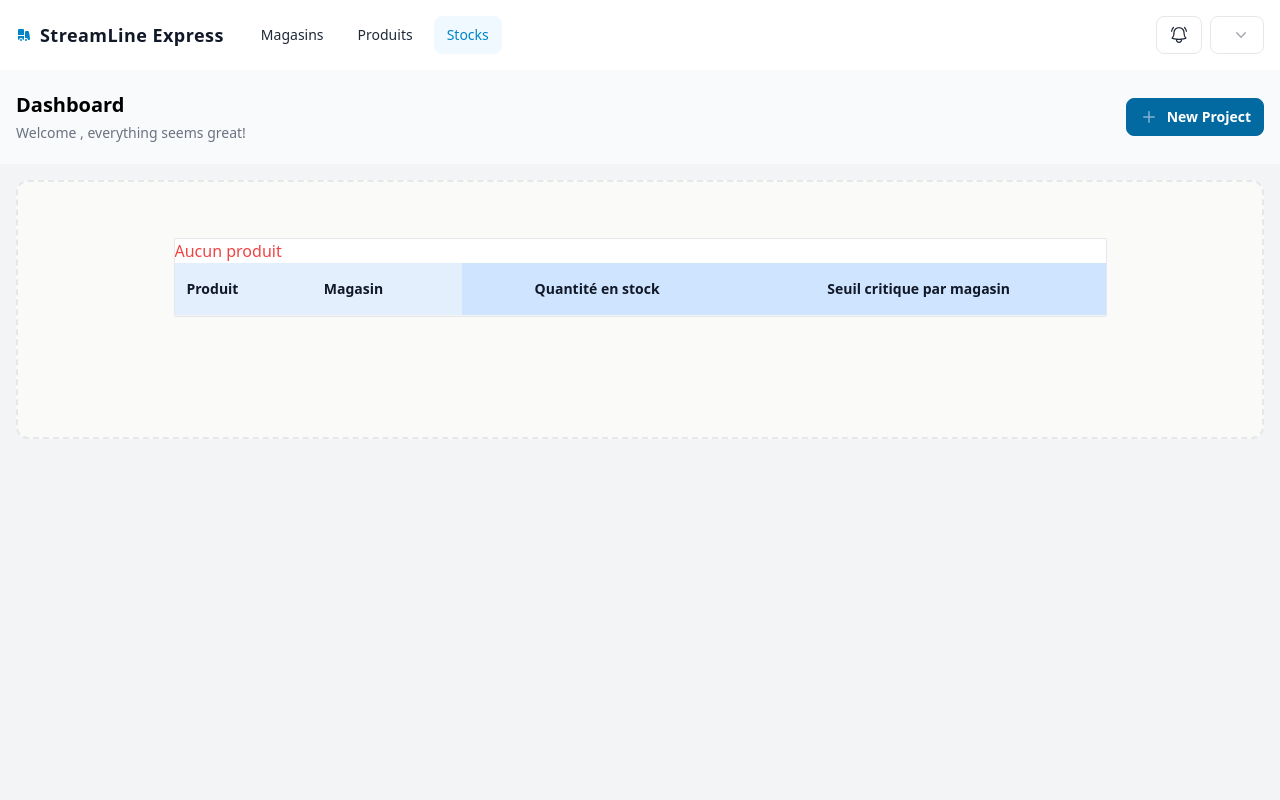
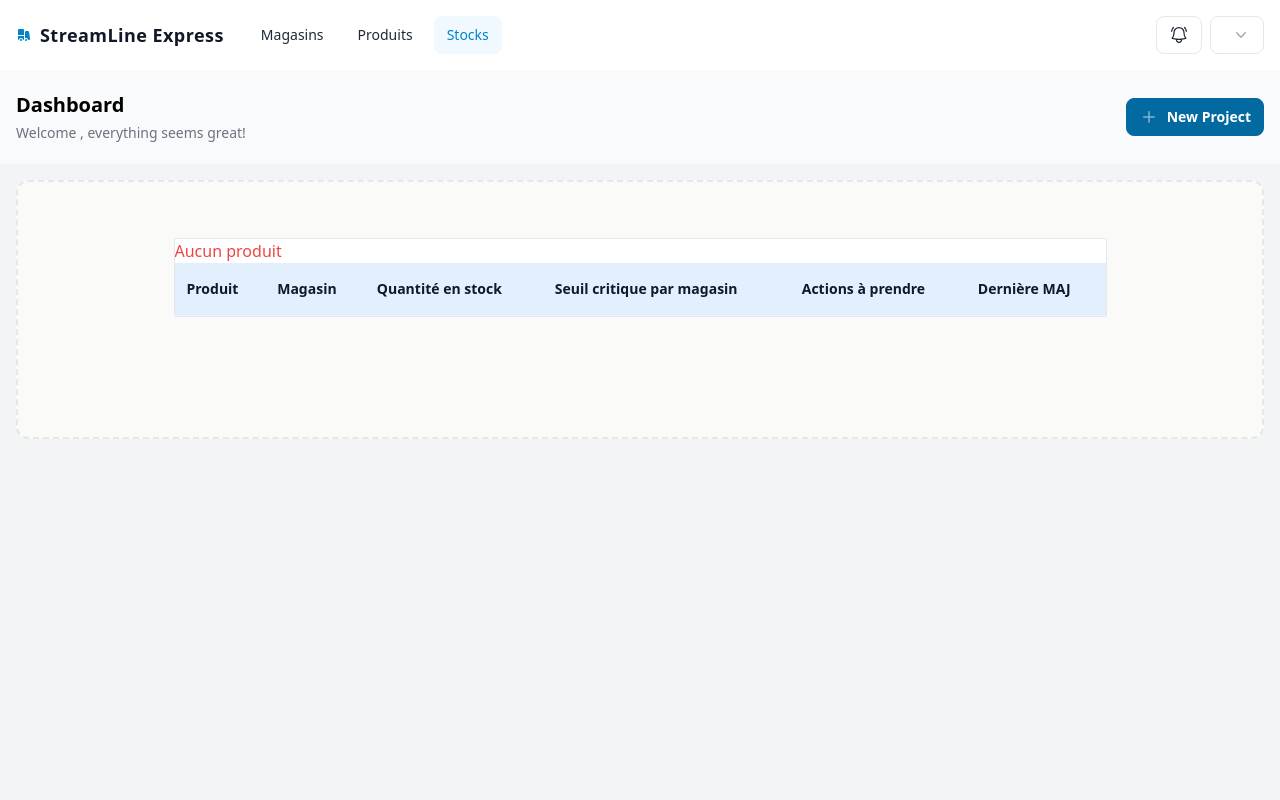
Before and after one commit to Armagad1972/DocString_PortFolio, a Django app: page /stocks/ in a window 1280 px wide. Run offline with Django 5.2, Linux system fonts and the light colour scheme; the visitor is signed in with stand-in values (Sample User, id 1); lists and menus that the app fills with data are empty; some libraries are stand-ins or nearby versions.

Commit message:
Commit complete

```diff
--- a/DocString_PortFolio/settings.py
+++ b/DocString_PortFolio/settings.py
@@ -46,6 +46,7 @@ INSTALLED_APPS = [
     'tailwind',
     'theme',
     'widget_tweaks',
+    'chartjs',
     'accounts.apps.AccountsConfig',
     'django_countries'
 ]
--- a/accounts/models.py
+++ b/accounts/models.py
@@ -147,7 +147,7 @@ class Produit(models.Model):
     def save(self, *args, **kwargs):
         if not self.slug:
             self.slug = slugify(self.nom)
-            super().save(*args, **kwargs)
+        super().save(*args, **kwargs)
 
 
 class Stock(models.Model):
@@ -155,18 +155,15 @@ class Stock(models.Model):
     magasin = models.ForeignKey(to=Magasin, verbose_name="magasin", on_delete=models.RESTRICT, related_name="stock")
     quantite = models.IntegerField(
         verbose_name="quantité",
-        validators=[MinValueValidator(0)]
     )
     seuil = models.IntegerField(
         verbose_name="seuil",
-        default=0,
-        validators=[MinValueValidator(0)]
     )
     alerte = models.BooleanField(
         verbose_name="alerte",
         default=False
     )
-    date = models.DateTimeField(auto_now_add=True)
+    date = models.DateTimeField(auto_now=True)
 
     def __str__(self):
         return f"{self.produit} - {self.magasin}-{self.quantite}"
@@ -182,7 +179,9 @@ class Stock(models.Model):
     def save(self, *args, **kwargs):
         if self.quantite < self.seuil:
             self.alerte = True
-            super().save(*args, **kwargs)
+        else:
+            self.alerte = False
+        super().save(*args, **kwargs)
 
 
 class Mouvements(models.Model):
--- a/accounts/resources.py
+++ b/accounts/resources.py
@@ -20,3 +20,5 @@ class ProduitResource(resources.ModelResource):
 class StockResource(resources.ModelResource):
     class Meta:
         model = Stock
+        import_id_fields = ['id']
+        fields = ['id', 'produit', 'magasin', 'quantite', 'seuil']
--- a/accounts/views.py
+++ b/accounts/views.py
@@ -116,7 +116,7 @@ class MagasinListView(LoginRequiredMixin, ListView):
 
     def get_paginate_by(self, queryset):
         # Dynamically set items per page, e.g., based on a query parameter
-        return self.request.GET.get('items_per_page', 5)
+        return self.request.GET.get('items_per_page', 12)
 
 
 class MagasinUpdateView(UpdateView):
@@ -180,7 +180,7 @@ class ProduitsListView(LoginRequiredMixin, ListView):
 
     def get_paginate_by(self, queryset):
         # Dynamically set items per page, e.g., based on a query parameter
-        return self.request.GET.get('items_per_page', 5)
+        return self.request.GET.get('items_per_page', 12)
 
 
 class ProduitUpdateView(UpdateView):
@@ -239,9 +239,9 @@ class StocksListView(LoginRequiredMixin, ListView):
             magasins = Magasin.objects.filter(societe=soc)
             return Stock.objects.filter(magasin__in=magasins).order_by(*self.ordering)
         else:
-            mag = Magasin.objects.filter(users=self.request.user).first()
-            return Stock.objects.filter(magasin=mag).order_by(*self.ordering)
+            mag = Magasin.objects.filter(users=self.request.user)
+            return Stock.objects.filter(magasin__in=mag).order_by(*self.ordering)
 
     def get_paginate_by(self, queryset):
         # Dynamically set items per page, e.g., based on a query parameter
-        return self.request.GET.get('items_per_page', 7)
+        return self.request.GET.get('items_per_page', 12)
--- a/templates/stock.html
+++ b/templates/stock.html
@@ -28,14 +28,24 @@
                         Magasin
                     </th>
                     <th
-                            class="bg-blue-200/75 px-3 py-4 text-center font-semibold border-l-1 border-dotted border-gray-800 text-gray-900 dark:bg-gray-700/25 dark:text-gray-50"
+                            class="bg-blue-100/75 px-3 py-4 text-left font-semibold text-gray-900 dark:bg-gray-700/25 dark:text-gray-50"
                     >
                         Quantité en stock
                     </th>
                     <th
-                            class="bg-blue-200/75 px-3 py-4 text-center font-semibold border-l-1 border-dotted border-gray-800 text-gray-900 dark:bg-gray-700/25 dark:text-gray-50"
+                            class="bg-blue-100/75 px-3 py-4 text-left font-semibold text-gray-900 dark:bg-gray-700/25 dark:text-gray-50"
                     >
                         Seuil critique par magasin
+                    </th>
+                    <th
+                            class="bg-blue-100/75 px-3 py-4 text-left font-semibold text-gray-900 dark:bg-gray-700/25 dark:text-gray-50"
+                    >
+                        Actions à prendre
+                    </th>
+                    <th
+                            class="bg-blue-100/75 px-3 py-4 text-left font-semibold text-gray-900 dark:bg-gray-700/25 dark:text-gray-50"
+                    >
+                        Dernière MAJ
                     </th>
                 </tr>
                 </thead>
@@ -45,8 +55,8 @@
                 <tbody>
                 {% for stock in stocks %}
                     <tr class="border-b border-gray-100 dark:border-gray-700/50">
-                        <td class="p-3 text-center">
-                            {{ stock.produit }}
+                        <td class="p-3">
+                            {{ stock.produit.ean }} - {{ stock.produit.nom }}
                         </td>
                         <td class="p-3">
                             {{ stock.magasin }}
@@ -57,14 +67,21 @@
                         <td class="p-3 text-gray-500 dark:text-gray-400">
                             {{ stock.seuil }}
                         </td>
-                        <td class="p-3 {% if stock.alerte %} text-pink-500 bg-pink-200 {% elif stock.per_alerte < 50 %}text-amber-500 bg-amber-200{% endif %}">
+                        <td class="p-3 {% if stock.alerte %} text-red-800 bg-red-300 {% elif stock.per_alerte < 50 %}text-orange-800 bg-orange-300
+                    {% elif stock.per_alerte >= 50 and stock.per_alerte <=  100 %} text-teal-800 bg-teal-300 {% else %}
+                        text-violet-800 bg-violet-300 {% endif %}">
                             {% if stock.alerte %}
                                 <span class="">Urgence commande</span>
                             {% elif stock.per_alerte < 50 %}
-                                <span class="">Stock Limité</span>
+                                <span class="">Stock Limité </span>
+                            {% elif stock.per_alerte >= 50 and stock.per_alerte <=  100 %}
+                                <span class="">Stock suffisant</span>
                             {% else %}
-                                <span class="">{{ stock.per_alerte |floatformat:2 }} %</span>
+                                <span class=""> Surplus : {{ stock.per_alerte |floatformat:2 }} %</span>
                             {% endif %}
+                        </td>
+                        <td class="p-3 text-gray-500 dark:text-gray-400">
+                            {{ stock.date }}
                         </td>
                     </tr>
                 {% empty %}
```
